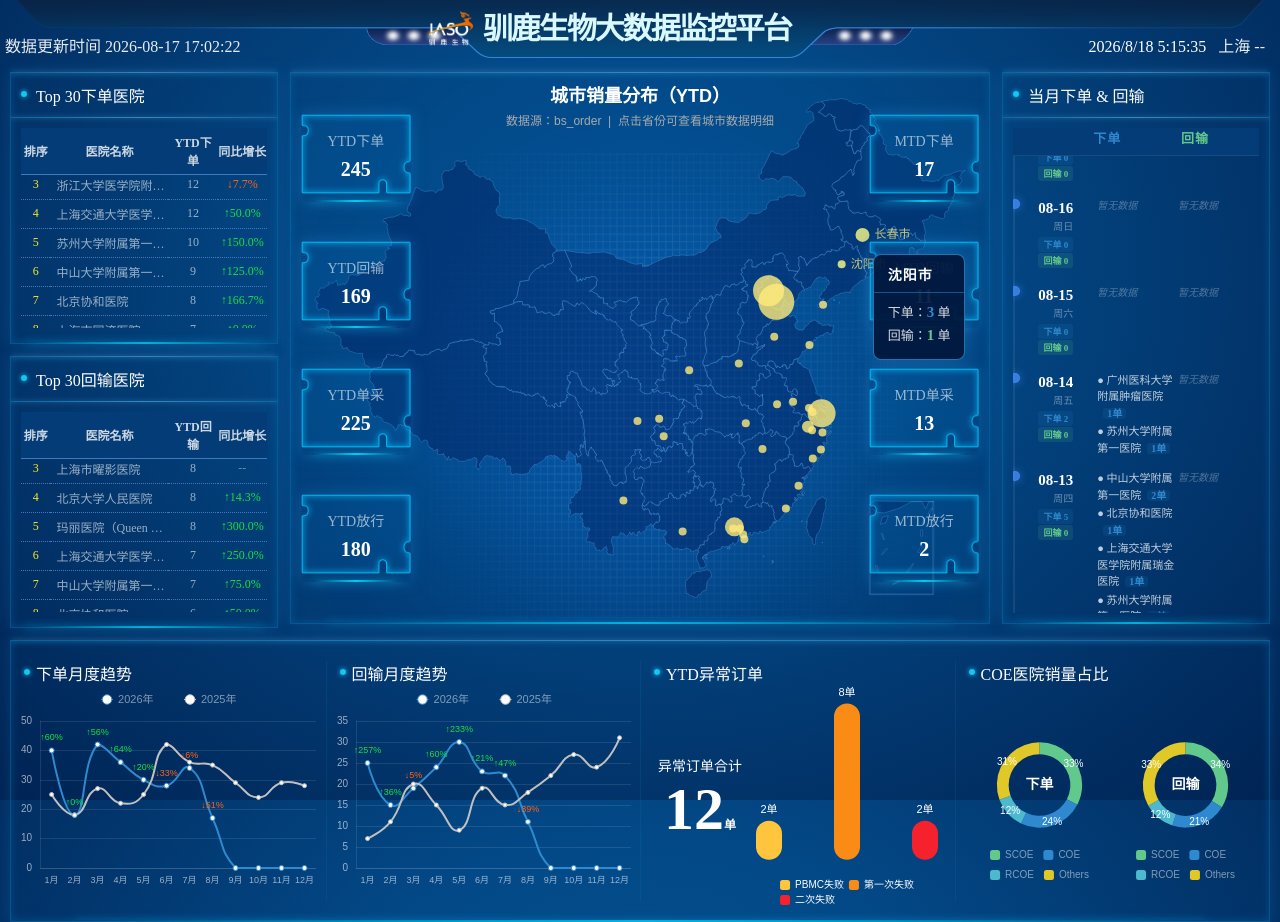
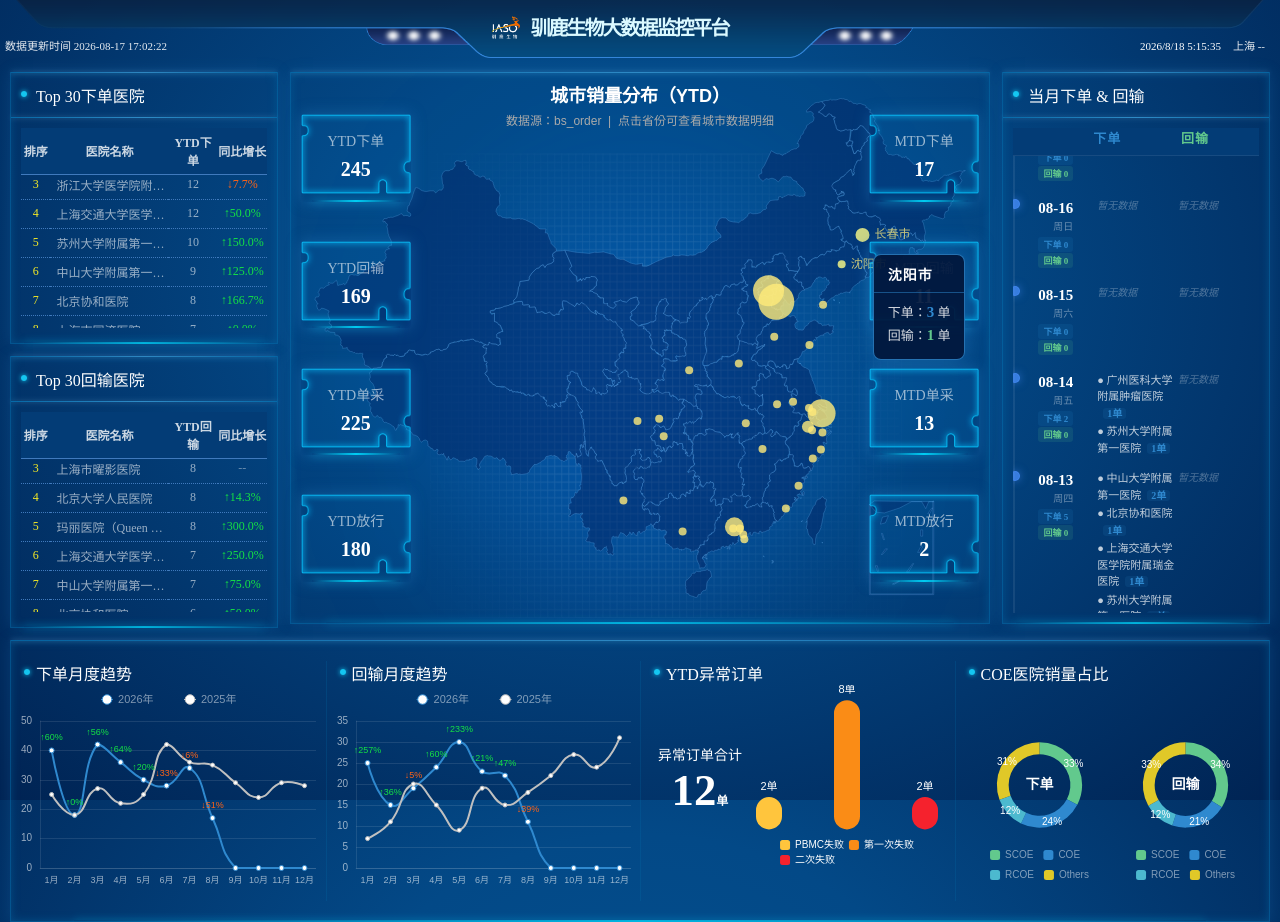
Before and after one commit to jichen0406-blip/Large-Screen-Data-Dashboard, a website: page index.html in a window 1280 px wide. Drawn offline with Linux system fonts and the light colour scheme; no server answers.

Commit message:
更新数据 2026-08-18

```diff
--- a/css/style.css
+++ b/css/style.css
@@ -23,12 +23,12 @@
 .pulll_right{float:right;}
 
 .head{position: relative; height: 57.6px; margin: 0 15px; padding-right: 60px; background: url(../images/topbg.png) no-repeat center center; background-size: 100% 100%;}
-.head h1{  font-size: 30px; letter-spacing: -2px; text-align: center; line-height: 57.6px; color: #daf9ff;}
-.head h1 img.head-logo{ height: 42px; vertical-align: middle; margin-right: 10px; }
+.head h1{  font-size: clamp(16px, 1.5625vw, 30px); letter-spacing: -2px; text-align: center; line-height: 57.6px; color: #daf9ff;}
+.head h1 img.head-logo{ height: clamp(24px, 2.1875vw, 42px); vertical-align: middle; margin-right: 10px; }
 .head .tm-wrap{position: absolute; right: 0; display: flex; align-items: center; line-height: 57.6px; transform: translateY(-40px);}
-.head .time{white-space: nowrap;}
-.head .weather{white-space: nowrap; margin-left: 12px; font-size: 16px; color: rgba(255,255,255,.9);}
-.head .update{position: absolute; left: -15px; padding-left: 5px; line-height: 57.6px; transform: translateY(-40px); font-size: 16px; color: rgba(255,255,255,.9); white-space: nowrap;}
+.head .time{white-space: nowrap; font-size: clamp(11px, 0.8333vw, 16px);}
+.head .weather{white-space: nowrap; margin-left: 12px; font-size: clamp(11px, 0.8333vw, 16px); color: rgba(255,255,255,.9);}
+.head .update{position: absolute; left: -15px; padding-left: 5px; line-height: 57.6px; transform: translateY(-40px); font-size: clamp(11px, 0.8333vw, 16px); color: rgba(255,255,255,.9); white-space: nowrap;}
 
 .mainbox{padding: 0px 10px; margin-top: 14.4px;}
 .nav1{margin-left: -6px; margin-right:-6px;}
@@ -98,8 +98,8 @@
 .wancheng{display: flex; align-items: center; justify-content: center; text-align: center;}
 .wancheng span{font-size: 14px; color: #fff;}
 .wancheng h3{font-size: 20px; color:#00b4ff;}
-.wancheng h3.abn-num{font-size: 60px; color:#f5222d;}
-.wancheng h3.abn-num #abnNum{font-size: 60px;}
+.wancheng h3.abn-num{font-size: clamp(30px, 3.5vw, 60px); color:#f5222d;}
+.wancheng h3.abn-num #abnNum{font-size: clamp(30px, 3.5vw, 60px);}
 .wancheng h3 i{font-size: 12px; color:#fff;}
 
 /* ── Top10 表格（锁定表头 + 右侧滚动条） ── */
--- a/index.html
+++ b/index.html
@@ -129,7 +129,7 @@
 				</li>
 				<li style="width:25%">
 					<div class="tit01">YTD异常订单</div>
-					<div class="" style="height:100%;display: flex;">
+					<div class="" style="height: calc(100% - 40px); display: flex;">
 						<div style="flex: 1; min-width:0; height:100%" class="wancheng">
 							<div><span>异常订单合计</span>
 								<h3 class="abn-num"><span id="abnNum">--</span><i>单</i></h3>
```
